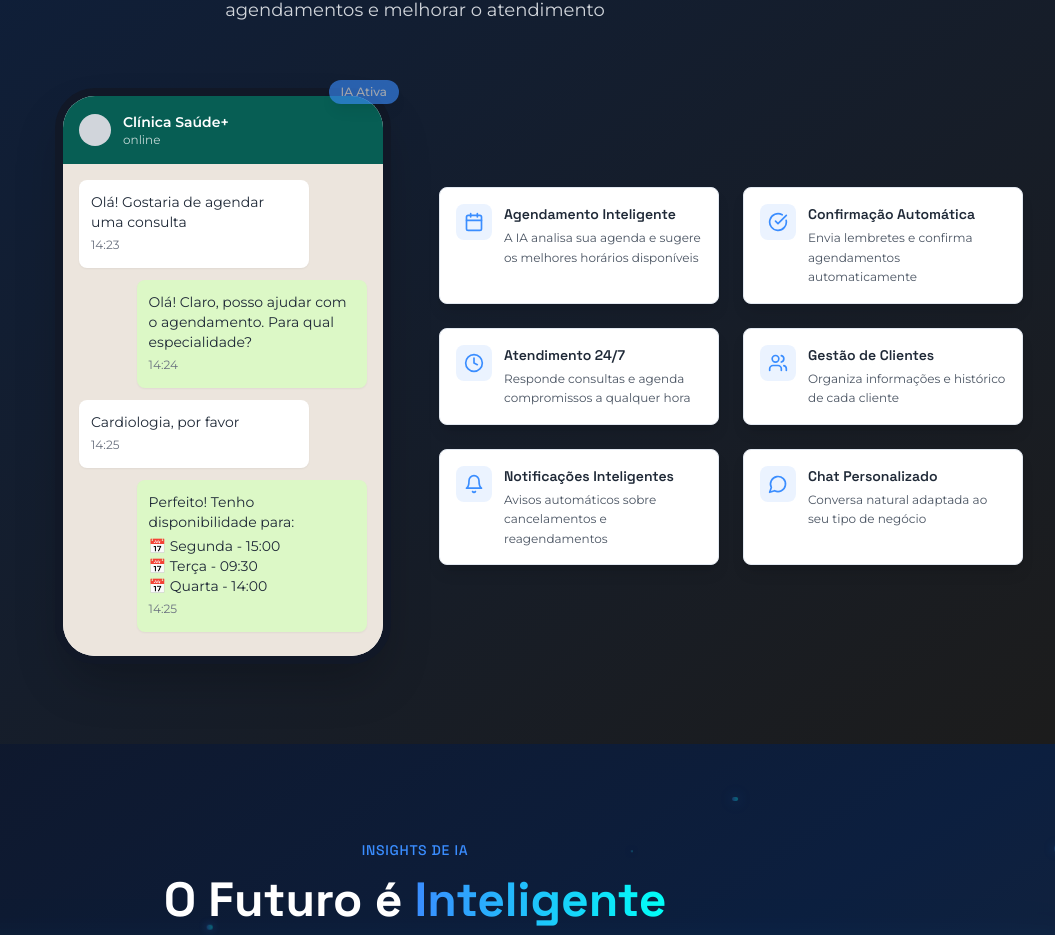
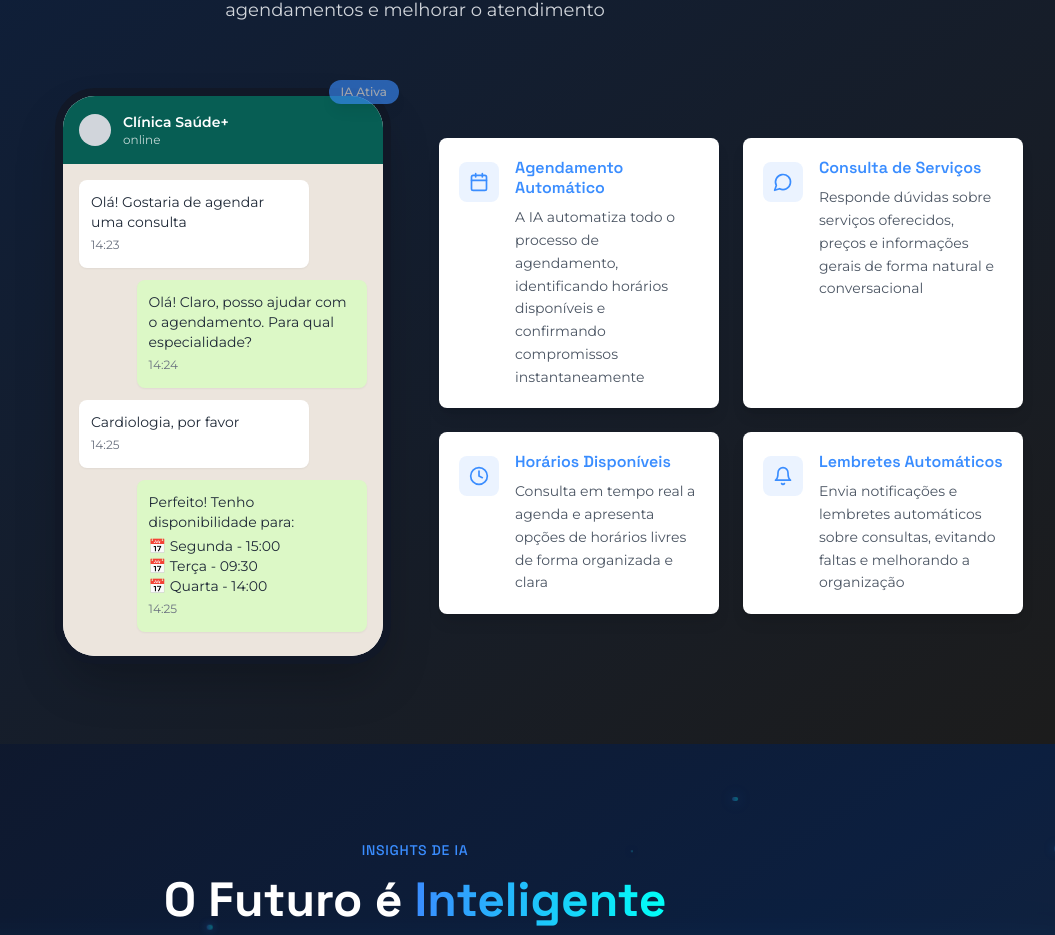
Before and after one commit to MetodoLima/noxus-ai-spark-60, a React (Vite) app: page / in a window 1280 px wide. Shown: the part 3019-3954 px from the top of the page, without its empty margins (225-1280 px from the left). Built offline with nearby package versions, Linux system fonts and the light colour scheme.

Commit message:
Feat: Update WhatsApp features section
Adjust the WhatsApp features section to display four information cards with icons, titles, and descriptions, styled with a clean, modern design.

```diff
--- a/src/components/WhatsAppFeaturesSection.tsx
+++ b/src/components/WhatsAppFeaturesSection.tsx
@@ -1,7 +1,7 @@
 
 import React, { useEffect, useRef } from 'react';
 import { Card, CardContent } from "@/components/ui/card";
-import { Clock, MessageCircle, Calendar, CheckCircle, Users, Bell } from "lucide-react";
+import { Clock, MessageCircle, Calendar, Bell } from "lucide-react";
 
 const WhatsAppFeaturesSection: React.FC = () => {
   const featureRefs = useRef<(HTMLDivElement | null)[]>([]);
@@ -30,34 +30,24 @@ const WhatsAppFeaturesSection: React.FC = () => {
 
   const features = [
     {
-      title: "Agendamento Inteligente",
-      description: "A IA analisa sua agenda e sugere os melhores horários disponíveis",
+      title: "Agendamento Automático",
+      description: "A IA automatiza todo o processo de agendamento, identificando horários disponíveis e confirmando compromissos instantaneamente",
       icon: Calendar,
     },
     {
-      title: "Confirmação Automática",
-      description: "Envia lembretes e confirma agendamentos automaticamente",
-      icon: CheckCircle,
+      title: "Consulta de Serviços",
+      description: "Responde dúvidas sobre serviços oferecidos, preços e informações gerais de forma natural e conversacional",
+      icon: MessageCircle,
     },
     {
-      title: "Atendimento 24/7",
-      description: "Responde consultas e agenda compromissos a qualquer hora",
+      title: "Horários Disponíveis",
+      description: "Consulta em tempo real a agenda e apresenta opções de horários livres de forma organizada e clara",
       icon: Clock,
     },
     {
-      title: "Gestão de Clientes",
-      description: "Organiza informações e histórico de cada cliente",
-      icon: Users,
-    },
-    {
-      title: "Notificações Inteligentes",
-      description: "Avisos automáticos sobre cancelamentos e reagendamentos",
+      title: "Lembretes Automáticos",
+      description: "Envia notificações e lembretes automáticos sobre consultas, evitando faltas e melhorando a organização",
       icon: Bell,
-    },
-    {
-      title: "Chat Personalizado",
-      description: "Conversa natural adaptada ao seu tipo de negócio",
-      icon: MessageCircle,
     }
   ];
 
@@ -130,23 +120,23 @@ const WhatsAppFeaturesSection: React.FC = () => {
               <Card
                 key={index}
                 ref={el => featureRefs.current[index] = el}
-                className="bg-white shadow-lg hover:shadow-xl transition-all duration-300 animate-on-scroll"
+                className="bg-white shadow-lg hover:shadow-xl transition-all duration-300 animate-on-scroll border-0"
                 style={{
                   animationDelay: `${index * 0.1}s`
                 }}
               >
-                <CardContent className="p-4">
-                  <div className="flex items-start space-x-3">
-                    <div className="flex-shrink-0">
-                      <div className="inline-flex items-center justify-center p-2 rounded-lg bg-[#3A8DFF]/10">
+                <CardContent className="p-5">
+                  <div className="flex items-start space-x-4">
+                    <div className="flex-shrink-0 mt-1">
+                      <div className="inline-flex items-center justify-center p-2.5 rounded-lg bg-[#3A8DFF]/10">
                         <feature.icon className="h-5 w-5 text-[#3A8DFF]" />
                       </div>
                     </div>
                     <div className="flex-1 min-w-0">
-                      <h4 className="text-sm font-semibold text-gray-800 mb-1">
+                      <h4 className="text-base font-semibold text-[#3A8DFF] mb-2 leading-tight">
                         {feature.title}
                       </h4>
-                      <p className="text-xs text-gray-600 leading-relaxed">
+                      <p className="text-sm text-gray-600 leading-relaxed">
                         {feature.description}
                       </p>
                     </div>
```
